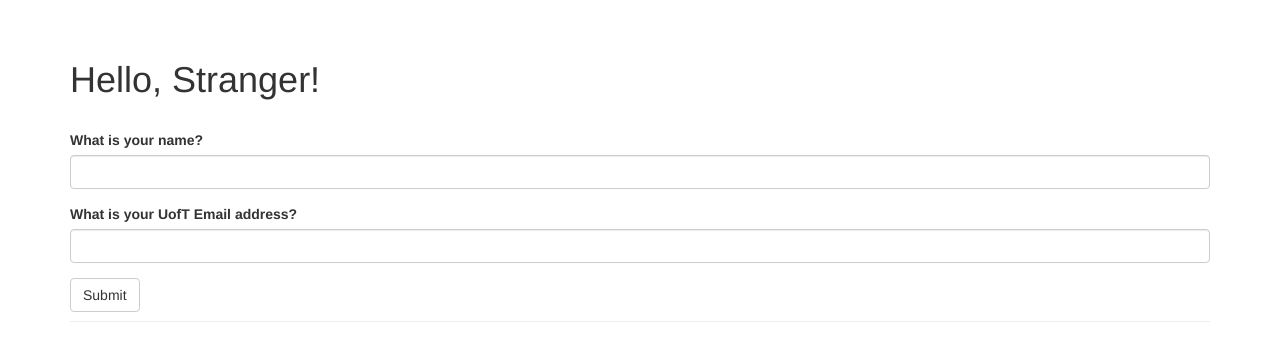
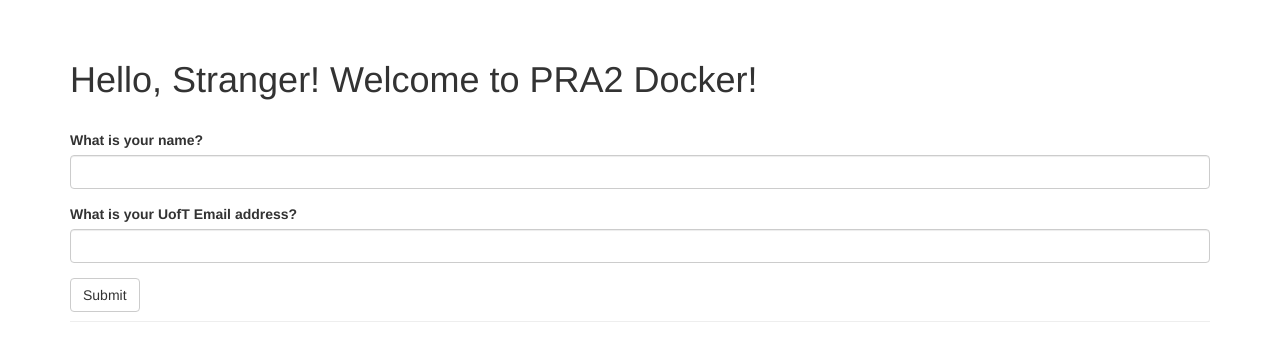
Before and after one commit to michaeljsXu/ECE444-F2024-PRA2, a Flask app: page / in a window 1280 px wide. Shown: the part 52-413 px from the top of the page. Run offline with Flask 3, Linux system fonts and the light colour scheme; some libraries are stand-ins or nearby versions.

Commit message:
added the new message

```diff
--- a/templates/index.html
+++ b/templates/index.html
@@ -41,7 +41,7 @@
 </div>
 <div class="container">
   <div class="page-header">
-    <h1>Hello, {% if name %}{{ name }}{% else %}Stranger{% endif %}!</h1>
+    <h1>Hello, {% if name %}{{ name }}{% else %}Stranger{% endif %}! Welcome to PRA2 Docker!</h1>
     <br>
     <form method="POST">
         {{ wtf.quick_form(form) }}
```
